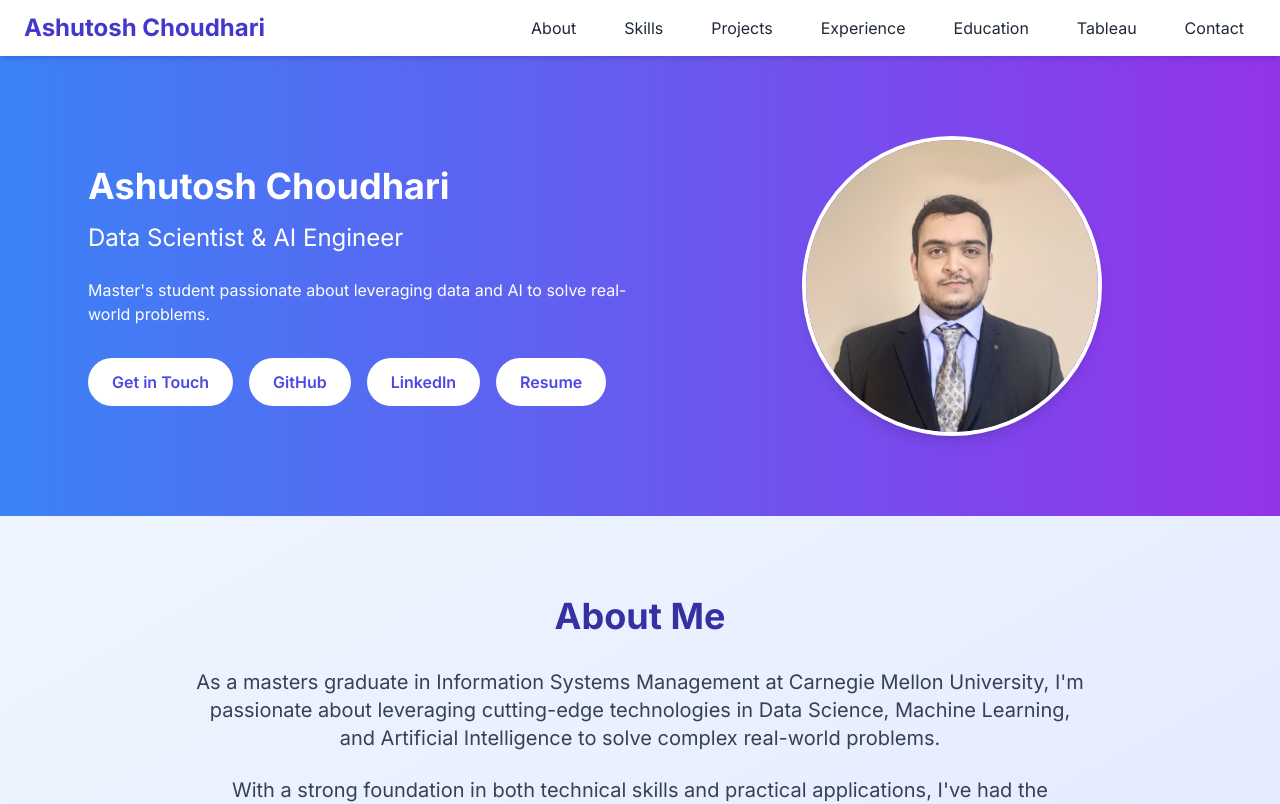
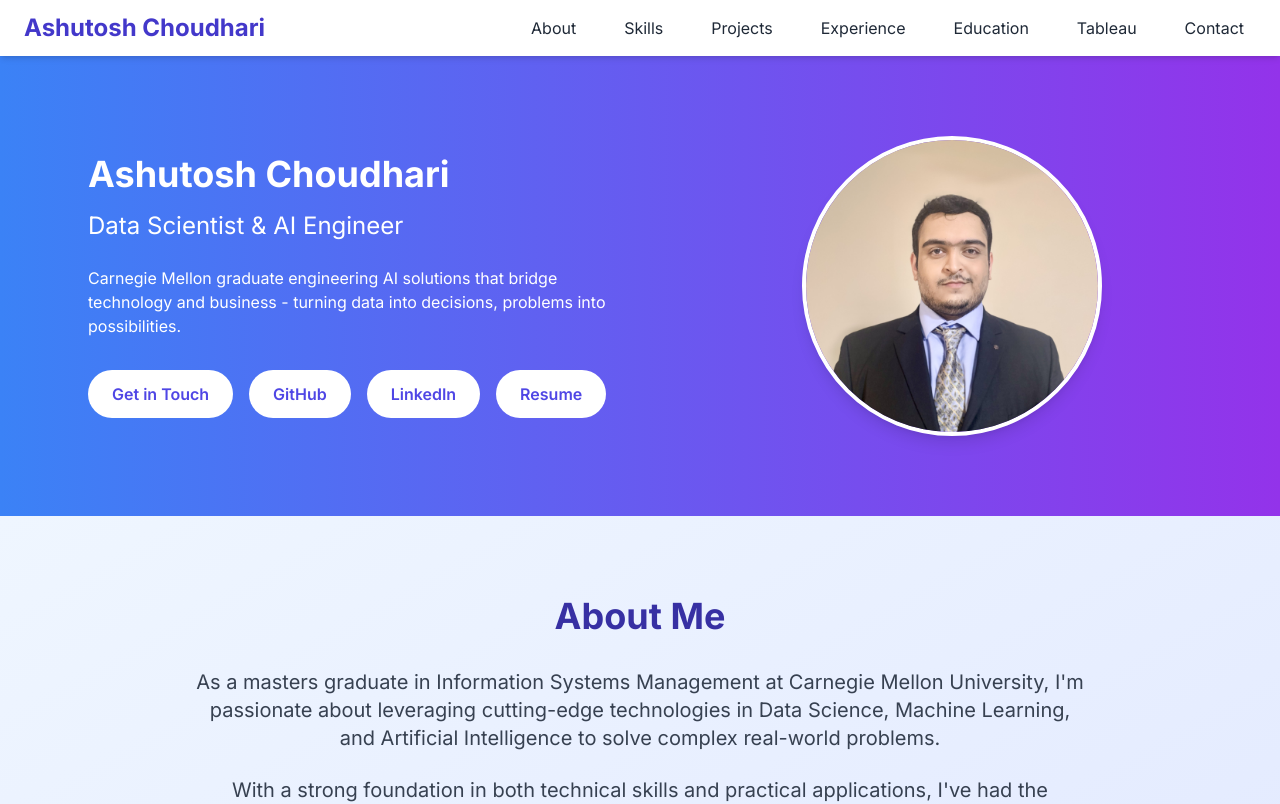
Before and after one commit to 4ashutosh98/4ashutosh98.github.io, a Next.js app: page / in a window 1280 px wide. Shown: the top 804 px of the page. Built offline with nearby package versions, Linux system fonts and the light colour scheme.

Commit message:
Update hero section description for clarity and impact

```diff
--- a/components/hero.tsx
+++ b/components/hero.tsx
@@ -7,7 +7,7 @@ export default function Hero() {
         <div className="md:w-1/2 text-center md:text-left pl-8 md:pl-16">
           <h1 className="text-4xl font-bold mb-4">Ashutosh Choudhari</h1>
           <h2 className="text-2xl mb-6">Data Scientist & AI Engineer</h2>
-          <p className="mb-8">Master's student passionate about leveraging data and AI to solve real-world problems.</p>
+          <p className="mb-8">Carnegie Mellon graduate engineering AI solutions that bridge technology and business - turning data into decisions, problems into possibilities.</p>
           <div className="flex flex-wrap gap-4 justify-center md:justify-start">
             {[
               { label: "Get in Touch", href: "#contact" },
```
